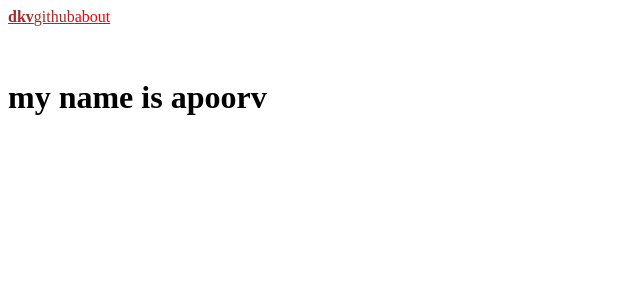
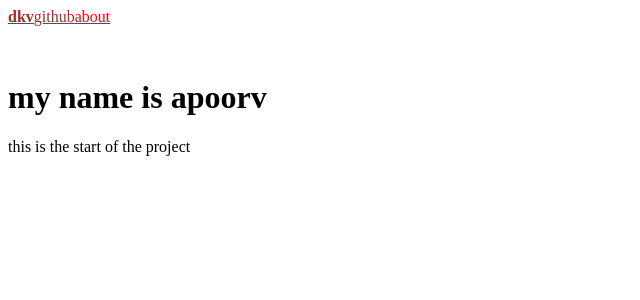
Before and after one commit to toidiu/dkv, a React (Vite) app in the folder client/: page / in a window 1280 px wide. Shown: the top 300 px of the page, without its empty margins (0-640 px from the left). Built offline with nearby package versions, Linux system fonts and the light colour scheme.

Commit message:
need dist folder yuck

```diff
--- a/client/src/index.tsx
+++ b/client/src/index.tsx
@@ -1,6 +1,6 @@
 import * as React from 'react';
 import * as ReactDOM from 'react-dom';
-import App from './components/App.tsx'
+import App from './pages/App.tsx'
 
 ReactDOM.render(
   <App title="dkv" name="apoorv" >
--- a/client/src/components/App.tsx
+++ b/client/src/pages/App.tsx
@@ -1,5 +1,5 @@
 import * as React from 'react';
-import Nav from './Nav.tsx'
+import Nav from '../components/Nav.tsx'
 
 export interface AppProps {
   title: string;
@@ -15,6 +15,8 @@ function App(props: AppProps) {
 
 
       <h1>my name is {props.name}</h1>
+
+      this is the start of the project
     </div>
   );
 }
```
Also changed, not shown: 8 other files (tests, documents, lock files or other folders).
